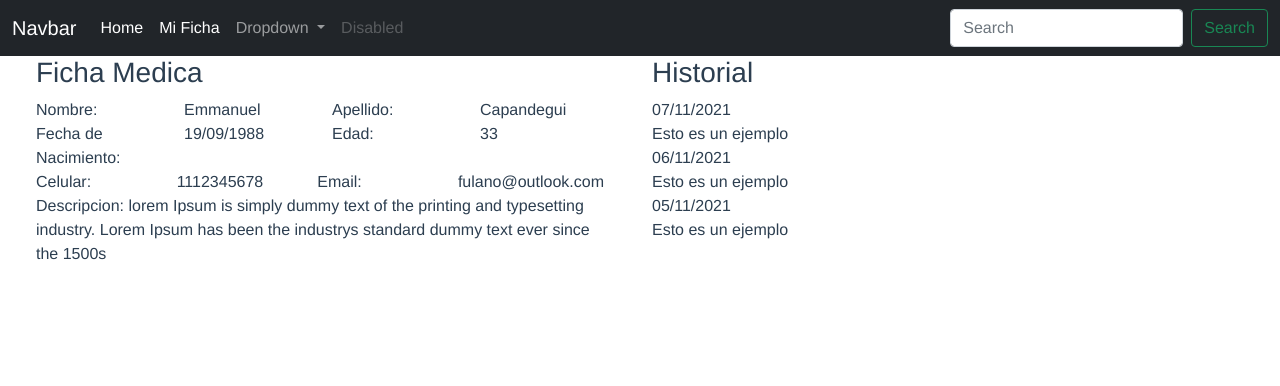
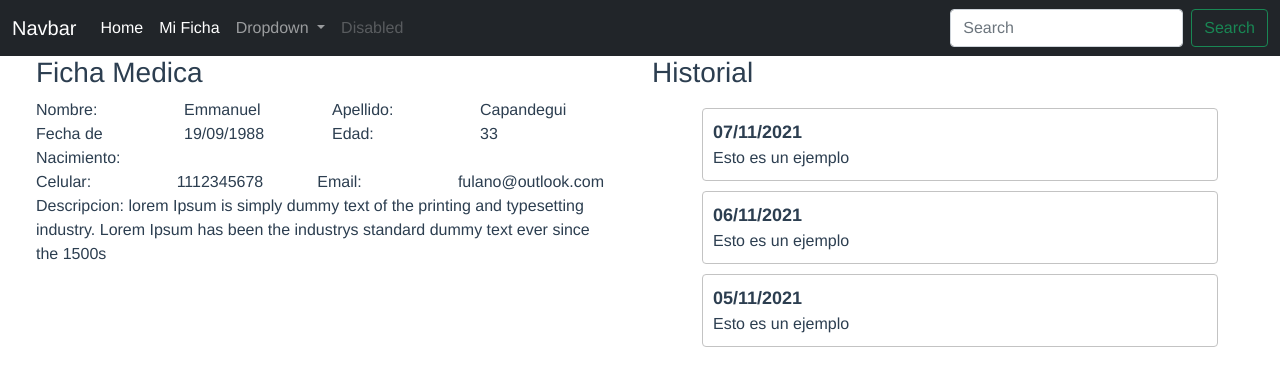
Before and after one commit to NahuelVenerus/Gestion-Pacientes, a Vue app: page /mifichamedica in a window 1280 px wide. Shown: the top 386 px of the page. Built offline with nearby package versions, Linux system fonts and the light colour scheme.

Commit message:
Agregamos express

```diff
--- a/src/components/FichaMedica.vue
+++ b/src/components/FichaMedica.vue
@@ -10,7 +10,7 @@
       Nombre:
     </div>
     <div class="col">
-      {{paciente.Nombre}}
+      {{$store.state.usuario.nombre}}
     </div>
     <div class="col">
       Apellido:
--- a/src/components/Historial.vue
+++ b/src/components/Historial.vue
@@ -13,6 +13,11 @@
     </div>
 
 </template>
+<style scoped>
+.Historial{
+    padding: 0 50px;
+}
+</style>
 <script>
 
 import ItemHistorial from '../components/ItemHistorial.vue'
--- a/src/components/ItemHistorial.vue
+++ b/src/components/ItemHistorial.vue
@@ -1,13 +1,26 @@
 <template>
-    <div class="ItemRegistro">
-        <div class="ItemRegistro__Dia">
+    <div class="ItemHistorial">
+        <div class="ItemHistorial__Dia">
             {{dia}}
         </div>
-        <div class="ItemRegistro__Descripcion">
+        <div class="ItemHistorial__Descripcion">
             {{descripcion}}
         </div>
     </div>
 </template>
+<style scoped>
+
+.ItemHistorial{
+    padding: 10px;
+    border: 1px solid #c3c3c3;
+    border-radius: 4px;
+    margin: 10px 0;
+}
+.ItemHistorial__Dia{
+    font-size: 18px;
+    font-weight: 700;
+}
+</style>
 <script>
 export default {
   name: 'ItemHistorial',
--- a/src/store/index.js
+++ b/src/store/index.js
@@ -14,8 +14,16 @@ const store = createStore({
           error:false,
           metodo:""
       },
+      esPaciente:false,
+      esProfesional:false,
       loading:false,
     }
+  },
+  actions:{
+
+  },
+  getters:{
+
   },
   mutations: {
     increment (state) {
```
Also changed, not shown: src/server.js (added, +8 -0 lines).
